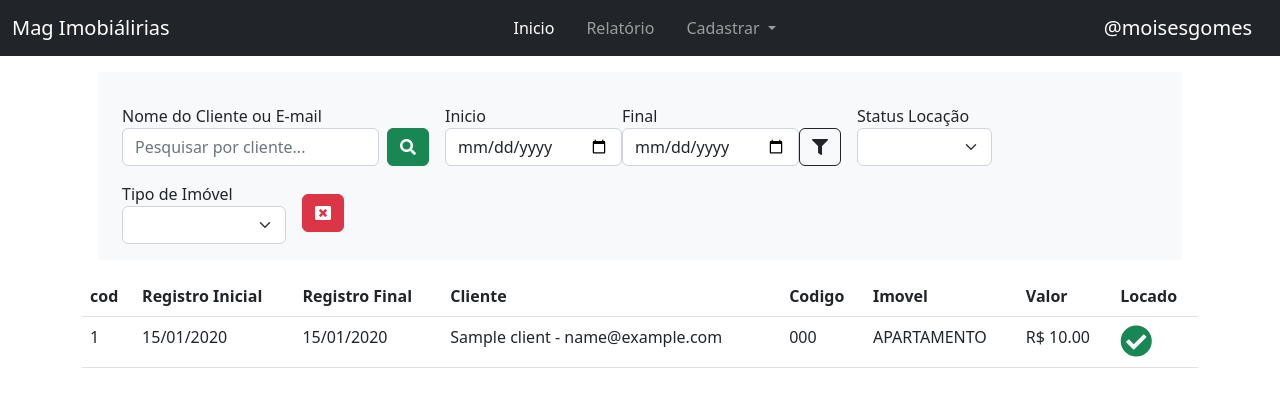
After one commit to MAGMoises/immobile, a Django app: page /reports/ in a window 1280 px wide. The commit adds this page. Shown: the top 407 px of the page. Run offline with Django 5.2, Linux system fonts and the light colour scheme; tables that the repository leaves empty hold one stand-in row (values such as "Sample post"); parts of the project's set-up code (start-up, migrations or seed data) failed here and were passed over.

Commit message:
configurando filtros e relatórios

```diff
--- a/base/templates/base.html
+++ b/base/templates/base.html
@@ -11,6 +11,11 @@
   <!-- CSS -->
   <link href="https://cdn.jsdelivr.net/npm/bootstrap@5.2.3/dist/css/bootstrap.min.css" rel="stylesheet"
     integrity="sha384-rbsA2VBKQhggwzxH7pPCaAqO46MgnOM80zW1RWuH61DGLwZJEdK2Kadq2F9CUG65" crossorigin="anonymous">
+
+    <!-- CSS -->
+    <link rel="stylesheet" href="https://use.fontawesome.com/releases/v5.15.4/css/all.css"
+
+      integrity="sha384-DyZ88mC6Up2uqS4h/KRgHuoeGwBcD4Ng9SiP4dIRy0EXTlnuz47vAwmeGwVChigm" crossorigin="anonymous" />
   <link rel="stylesheet" href="{% static 'css/style.css' %}">
 
 </head>
--- a/base/templates/navbar.html
+++ b/base/templates/navbar.html
@@ -18,7 +18,7 @@
         </li>
 
         <li class="nav-item">
-          <a class="nav-link" href="/">Relatório</a>
+          <a class="nav-link" href="{% url 'reports' %}">Relatório</a>
         </li>
 
         <li class="nav-item dropdown">
--- a/myapp/models.py
+++ b/myapp/models.py
@@ -48,7 +48,7 @@ class ImmobileImage(models.Model):
 
 # Registrar Locação
 class RegistrarLocation(models.Model):
-    immobile = models.ForeignKey(Immobile, on_delete=models.CASCADE, related_name='reg_locations', null=True)
+    immobile = models.ForeignKey(Immobile, on_delete=models.CASCADE, related_name='reg_location', null=True)
     client = models.ForeignKey(Client, on_delete=models.CASCADE)
     dt_start = models.DateTimeField('Inicio')
     dt_end = models.DateTimeField('Fim')
--- /dev/null
+++ b/myapp/templates/reports.html
@@ -0,0 +1,109 @@
+{% extends 'base.html' %}
+
+{% block title %}Relatório{% endblock %}
+
+{% block content %}
+
+<div class="container">
+
+  <div class="row g-3 align-items-center m-3 bg-light p-3">
+
+    <!-- Pesquisar pelo nome ou e-mail do cliente -->
+    <div class="col-auto">
+        <label>Nome do Cliente ou E-mail</label>
+        <form class="d-flex" action="{% url 'reports' %}">
+            <input name="client" type="search" class="form-control me-2" placeholder="Pesquisar por cliente..." aria-label="Search">
+            <button class="btn btn-success" type="submit"><i class="fas fa-search"></i></button>
+        </form>
+    </div>
+
+    <!-- Filter por Intervalo de data -->
+    <div class="col-auto">
+        <form class="d-flex align-items-end" action="{% url 'reports' %}">
+            <div class="">
+                <label for="">Inicio</label>
+                <input name="dt_start" type="date" value="{{request.GET.dt_start}}" class="form-control me-2">
+            </div>
+            <div class="">
+                <label for="">Final</label>
+                <input name="dt_end" type="date" value="{{request.GET.dt_end}}" class="form-control me-2">
+            </div>
+            <div class="">
+                <button class="btn btn-outline-dark" type="submit"><i class="fas fa-filter"></i></button>
+            </div>
+        </form>
+    </div>
+
+    <!-- Filtrar pelo status do imóvel se está locado ou não locado -->
+    <div class="col-auto">
+        <form action="{% url 'reports' %}">
+            <label>Status Locação</label>
+            <select name="is_locate" class="form-select" onchange="this.form.submit()">
+                <option></option>
+                <option value="True" {% if request.GET.is_locate == 'True' %}selected{% endif %}>Locado</option>
+                <option value="False" {% if request.GET.is_locate == 'False' %}selected{% endif %}>Não locado</option>
+            </select>
+        </form>
+    </div>
+
+    <!-- Filtrar pelo tipo de imóvel -->
+    <div class="col-auto">
+        <form class="" action="{% url 'reports' %}">
+          <label>Tipo de Imóvel</label>
+            <select name="tipo_item" class="form-select" onchange="this.form.submit()">
+                <option></option>
+                <option value="APARTAMENTO" {% if request.GET.tipo_item == 'APARTAMENTO' %}selected{% endif %}>APARTAMENTO</option>
+                <option value="KITNET" {% if request.GET.tipo_item == 'KITNET' %}selected{% endif %}>KITNET</option>
+                <option value="CASA" {% if request.GET.tipo_item == 'CASA' %}selected{% endif %}>CASA</option>
+            </select>
+        </form>
+    </div>
+
+    <!-- Resetar estado dos filtros -->
+    <div class="col-auto">
+        <a class="btn btn-danger" href="{% url 'reports' %}"><i class="fas fa-window-close"></i></a>
+    </div>
+</div>
+
+    <!-- Tabela com todas informações de Registro de Locação -->
+    <table class="table">
+        <thead>
+            <tr>
+                <th scope="col">cod</th>
+                <th scope="col">Registro Inicial</th>
+                <th scope="col">Registro Final</th>
+                <th scope="col">Cliente</th>
+                <th scope="col">Codigo</th>
+                <th scope="col">Imovel</th>
+                <th scope="col">Valor</th>
+                <th scope="col">Locado</th>
+            </tr>
+        </thead>
+        <tbody>
+            {% for immobile in immobiles %}
+            <tr>
+                <td scope="row">{{immobile.id}}</td>
+
+                <td scope="row">{% for location in immobile.reg_location.all %}{{location.dt_start|date:"d/m/Y"}}{% endfor %}</td>
+                <td scope="row">{% for location in immobile.reg_location.all %}{{location.dt_end|date:"d/m/Y"}}{% endfor %}</td>
+                <td scope="row">{% for location in immobile.reg_location.all %}{{location.client}}{% endfor %}</td>
+
+                <td scope="row">{{immobile.code}}</td>
+                <td scope="row">{{immobile.tipo_item}}</td>
+                <td scope="row">R$ {{immobile.price}}</td>
+
+                <td scope="row">
+                    {% if immobile.is_locate == True %}
+                    <i class="fas fa-check-circle fa-2x link-success"></i>
+                    {% else %}
+                    <i class="fas fa-minus-circle fa-2x link-danger"></i>
+                    {% endif %}
+                </td>
+
+            </tr>
+            {% endfor %}
+        </tbody>
+    </table>
+</div>
+
+{% endblock %}
--- a/myapp/urls.py
+++ b/myapp/urls.py
@@ -6,4 +6,5 @@ urlpatterns = [
     path('form-client/', views.form_client, name='client-create'),
     path('form-immobile/', views.form_immobile, name='immobile-create'),
     path('form-location/<int:id>/', views.form_location, name='location-create'),
+    path('reports/', views.reports, name='reports'),
 ]
--- a/myapp/views.py
+++ b/myapp/views.py
@@ -1,4 +1,6 @@
 from django.shortcuts import render, redirect
+
+from django.db.models import Q
 
 from myapp.forms import ClientForm, ImmobileForm, RegistrarLocationForm # type: ignore
 from .models import Immobile, ImmobileImage
@@ -53,3 +55,32 @@ def form_location(request, id):
             return redirect('list-location') # retorna para lista de imoveis
     context = {'form': form, 'location': get_locate}
     return render(request, 'form-location.html', context)
+
+## Relatório
+
+def reports(request): ## Relatórios
+    immobile = Immobile.objects.all()
+
+    get_client = request.GET.get('client')
+    get_locate = request.GET.get('is_locate')
+    get_tipo_item = request.GET.get('tipo_item')
+
+    get_dt_start = request.GET.get('dt_start')
+    get_dt_end = request.GET.get('dt_end')
+    print(get_dt_start, get_dt_end)
+
+    if get_client: ## Filtra por nome e email do cliente
+        immobile = Immobile.objects.filter(
+					Q(reg_location__client__nome__icontains=get_client) |
+					Q(reg_location__client__email__icontains=get_client))
+
+    if get_dt_start and get_dt_end: ## Filtra por data
+        immobile = Immobile.objects.filter(reg_location__create_at__range=[get_dt_start,get_dt_end])
+
+    if get_locate:
+        immobile = Immobile.objects.filter(is_locate=get_locate)
+
+    if get_tipo_item:
+        immobile = Immobile.objects.filter(tipo_item=get_tipo_item)
+
+    return render(request, 'reports.html', {'immobiles':immobile})
```
Also changed, not shown: core/settings.py (+10 -1 lines), images/LibreOffice.jpg (added), images/dia-do-fotografo-dicas-de-fotografos-instagram.webp (added), images/mobi.jpeg (added), images/rosa.jpg (added).
